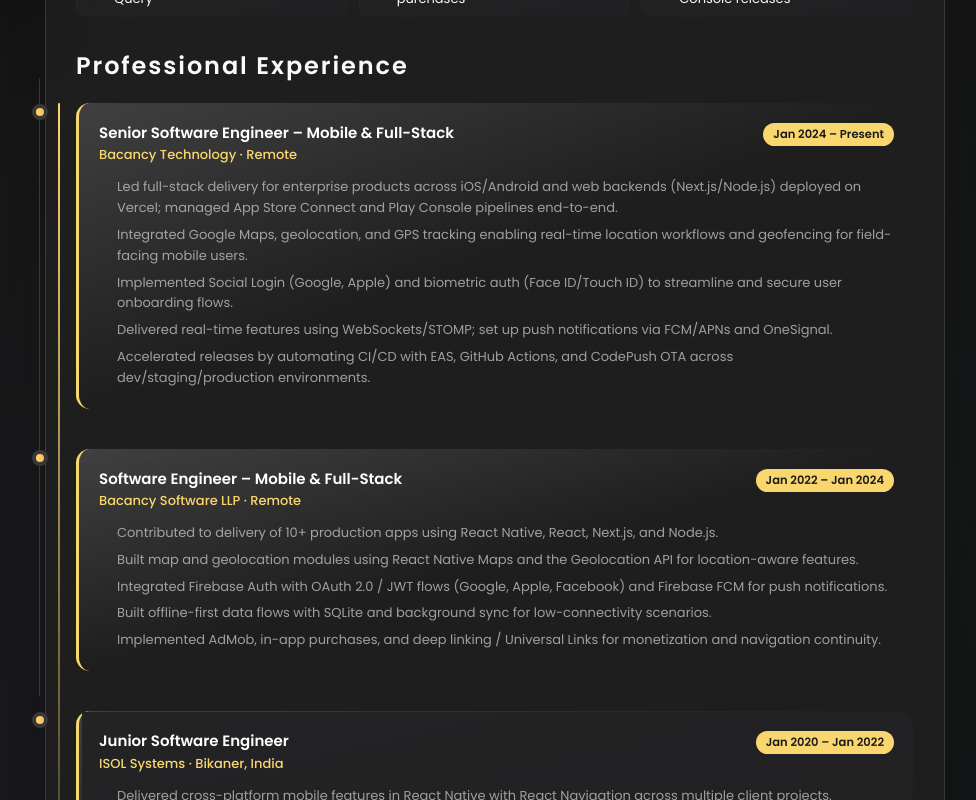
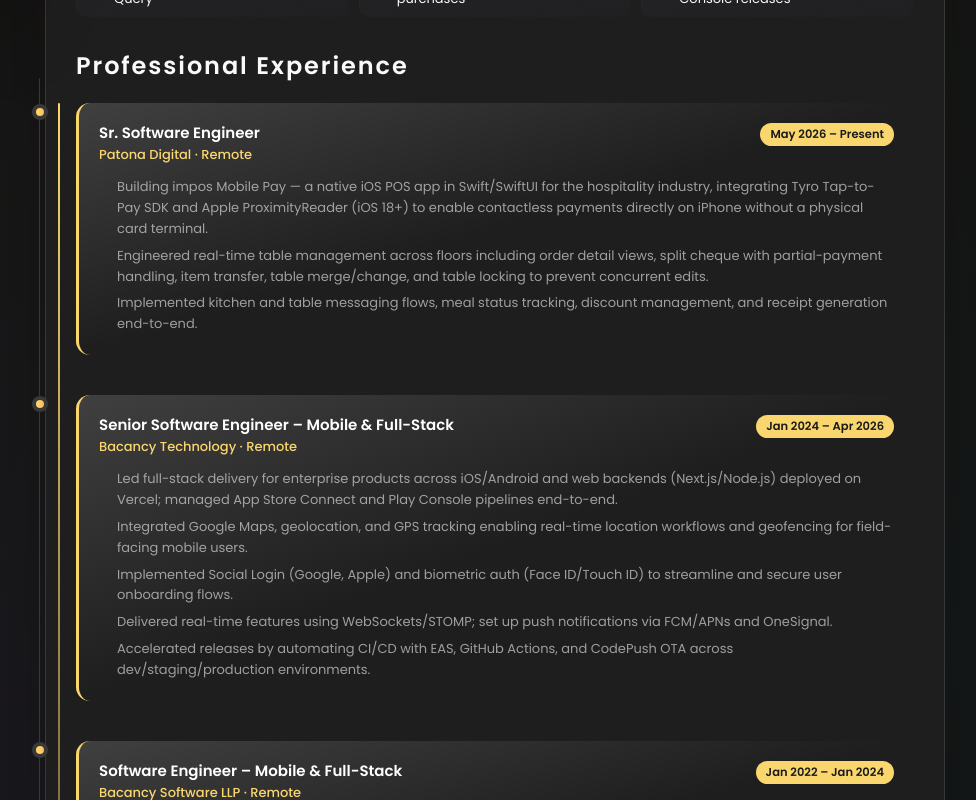
Before and after one commit to BhuvneshSain/subh-portfolio, a React (Create React App) app: page / in a window 1280 px wide. Shown: the part 800-1600 px from the top of the page, without its empty margins (295-1271 px from the left). Built offline with nearby package versions, Linux system fonts and the light colour scheme.

Commit message:
added experience

```diff
--- a/src/App.js
+++ b/src/App.js
@@ -780,6 +780,24 @@
           url: "https://play.google.com/store/apps/details?id=com.noritz.iot&hl=en_IN",
         },
       ],
+      featured: true,
+    },
+     {
+      title: "impos Mobile Pay",
+      label: "Project Nexus",
+      description:
+        "Native iOS POS app built at Patona Digital integrating Tyro Tap-to-Pay SDK and Apple ProximityReader (iOS 18+) for card-reader-free contactless payments directly on iPhone. Covers real-time table management across floors, order detail views, split cheque with partial-payment handling, item transfer between tables, table merge/change, kitchen and table messaging, meal status tracking, discount management, and receipt generation.",
+      image: "/assets/images/impos.png",
+      tech: [
+        "Swift",
+        "SwiftUI",
+        "Tyro Tap-to-Pay SDK",
+        "ProximityReader",
+        "POS",
+        "REST API",
+      ],
+      links: [],
+
     },
     {
       title: "Sandlines",
@@ -866,9 +884,19 @@
 
   const experience = [
     {
+      role: "Sr. Software Engineer",
+      company: "Patona Digital · Remote",
+      period: "May 2026 – Present",
+      bullets: [
+        "Building impos Mobile Pay — a native iOS POS app in Swift/SwiftUI for the hospitality industry, integrating Tyro Tap-to-Pay SDK and Apple ProximityReader (iOS 18+) to enable contactless payments directly on iPhone without a physical card terminal.",
+        "Engineered real-time table management across floors including order detail views, split cheque with partial-payment handling, item transfer, table merge/change, and table locking to prevent concurrent edits.",
+        "Implemented kitchen and table messaging flows, meal status tracking, discount management, and receipt generation end-to-end.",
+      ],
+    },
+    {
       role: "Senior Software Engineer – Mobile & Full-Stack",
       company: "Bacancy Technology · Remote",
-      period: "Jan 2024 – Present",
+      period: "Jan 2024 – Apr 2026",
       bullets: [
         "Led full-stack delivery for enterprise products across iOS/Android and web backends (Next.js/Node.js) deployed on Vercel; managed App Store Connect and Play Console pipelines end-to-end.",
         "Integrated Google Maps, geolocation, and GPS tracking enabling real-time location workflows and geofencing for field-facing mobile users.",
```
Also changed, not shown: public/assets/images/Impos.png (added), 1 other file (tests, documents, lock files or other folders).
